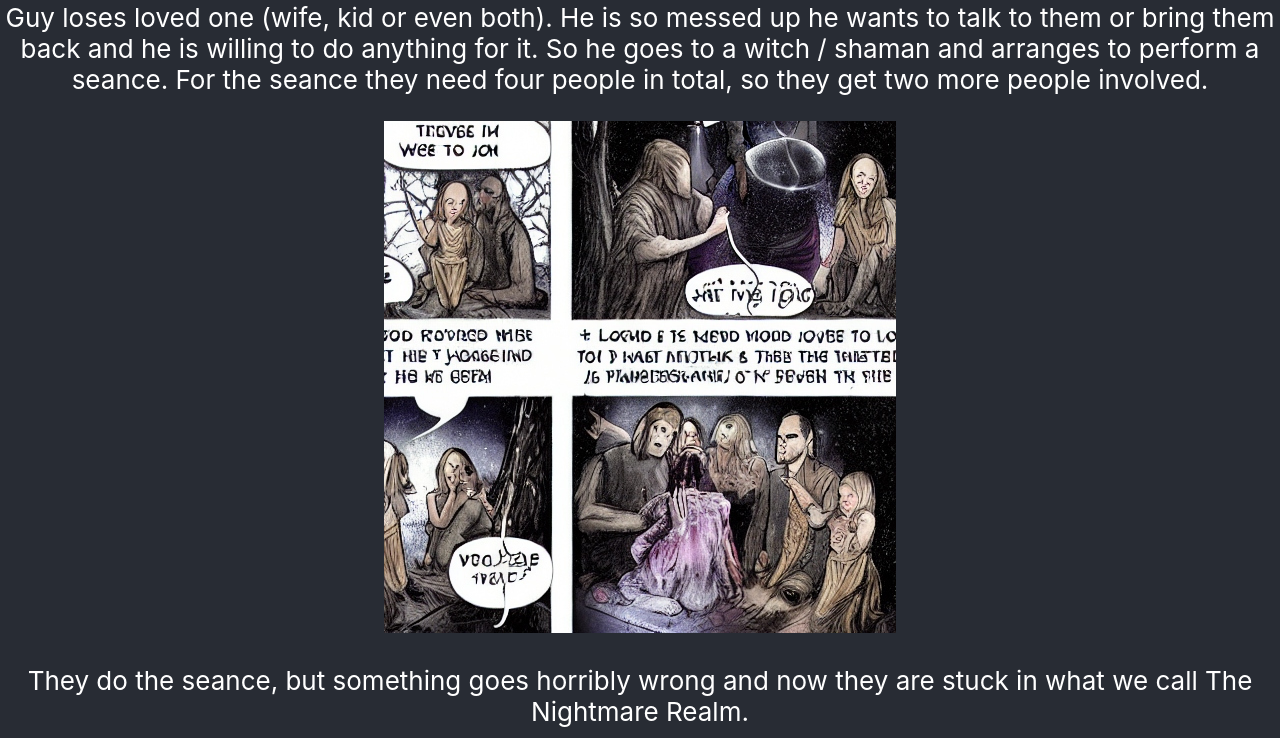
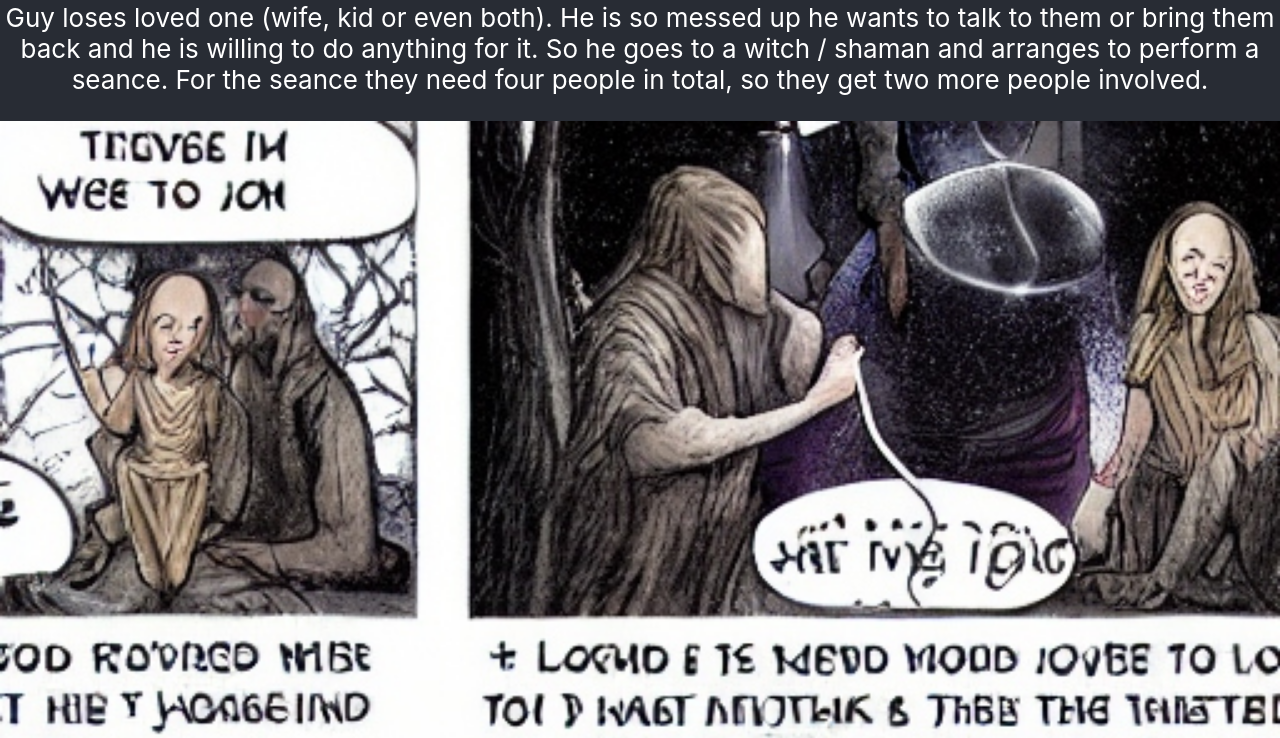
Before and after one commit to NorbertBM/board-game-1, a React (Create React App) app: page /about in a window 1280 px wide. Shown: the part 980-1718 px from the top of the page. Built offline with nearby package versions, Linux system fonts and the light colour scheme.

Commit message:
working on img style

```diff
--- a/src/css/story.css
+++ b/src/css/story.css
@@ -11,3 +11,8 @@ a {
 h1 {
   /* color: red; */
 }
+img {
+  width: 100%;
+  height: 100%;
+  object-fit: cover;
+}
```
